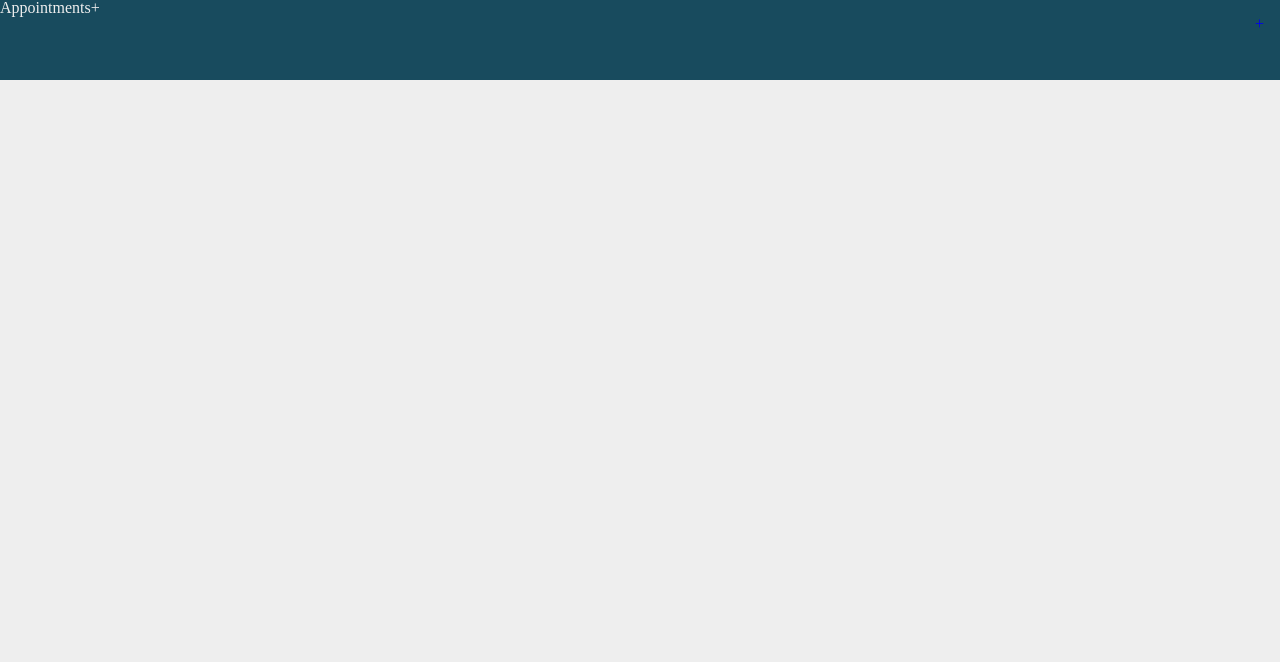
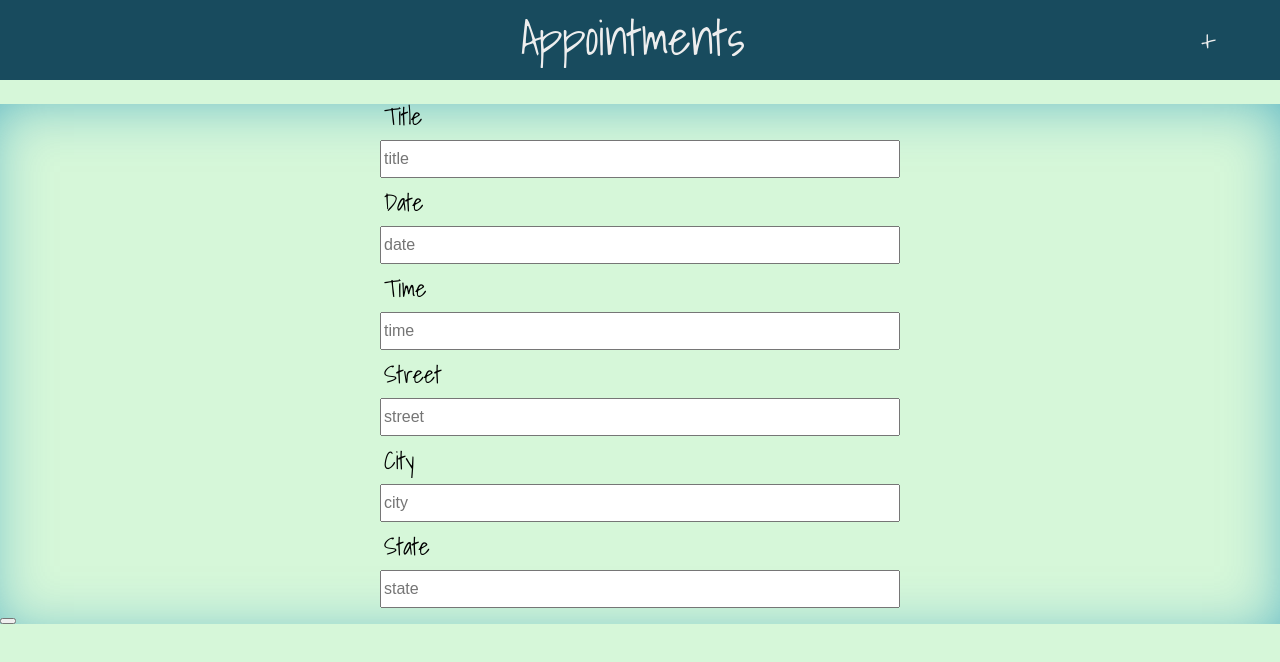
Before and after one commit to lindcmiller/team-appointments, a plain HTML site: page index.html in a window 1280 px wide. Drawn offline with Linux system fonts and the light colour scheme.

Commit message:
add templates, inputs, and styling

```diff
--- a/css/appointments.css
+++ b/css/appointments.css
@@ -1,5 +1,5 @@
 body {
-  background-color: #EEE;
+  background-color: #D6F7D9;
 }
 
 a {
@@ -7,20 +7,56 @@ a {
 }
 
 header {
+  position: absolute;
+  display: block;
+  width: 100%;
+  top: 0;
   background-color: #184B5E;
   color: #EEE;
   height: 5em;
+  font-family: 'Shadows Into Light', sans-serif;
+  text-align: center;
 }
 
 .title {
-  float: left;
+  position: relative;
   display: inline;
+  margin: auto;
+  top: 0.3em;
+  color: #EEE;
+  font-size: 3em;
 }
 
 .add-app {
   float: right;
-  position: absolute;
-  top: 1em;
-  right: 1em;
+  position: relative;
+  top: 0.75em;
+  right: 2em;
   display: inline;
+  color: #EEE;
+  font-size: 2em;
 }
+
+.new-appt {
+  margin-top: 6.5em;
+  border: 1em;
+  box-shadow: inset -3px 5px 64px -14px rgba(1,133,181,0.65);
+}
+
+label {
+  font-family: 'Shadows Into Light', sans-serif;
+  font-size: 1.5em;
+  position: relative;
+  display: block;
+  width: 40%;
+  margin: 0.5em auto;
+}
+
+.new-appt input {
+  position: relative;
+  display: block;
+  width: 40%;
+  margin: auto;
+  line-height: 2em;
+  font-size: 1em;
+}
--- a/index.html
+++ b/index.html
@@ -5,12 +5,58 @@
   <title>Appointments</title>
   <link href="css/reset.css" rel="stylesheet">
   <link href="css/appointments.css" rel="stylesheet">
+  <link href='http://fonts.googleapis.com/css?family=Shadows+Into+Light' rel='stylesheet' type='text/css'>
 </head>
 <body>
   <header>
     <h1 class="title">Appointments</h1>
-    <a class="add-app" href="#">+</a>+
+    <a class="add-app" href="#">+</a>
   </header>
+
+  <script type="text/template" id="all-appts">
+    <ul>
+      <li>
+        <%- m.title %>
+      </li>
+      <li>
+        <%- m.date %>
+      </li>
+      <li>
+        <%- m.time %>
+      </li>
+      <li>
+        <%- m.street %>
+      </li>
+      <li>
+        <%- m.city %>
+      </li>
+      <li>
+        <%- m.state %>
+      </li>
+    </ul>
+
+  </script>
+
+<!--  <script type="text/template" id="create-appt"> -->
+    <form class="new-appt" action="index.html" method="post">
+      <label>Title</label>
+        <input type="text" placeholder="title">
+      <label>Date</label>
+        <input type="text" placeholder="date">
+      <label>Time</label>
+        <input type="text" placeholder="time">
+      <label>Street</label>
+        <input type="text" placeholder="street">
+      <label>City</label>
+        <input type="text" placeholder="city">
+      <label>State</label>
+        <input type="text" placeholder="state">
+
+      <button type="submit" name="button" class="add-button"></button>
+
+    </form>
+<!--  </script> -->
+
 
 <script src="js/jquery.js"></script>
 <script src="https://cdnjs.cloudflare.com/ajax/libs/underscore.js/1.8.3/underscore-min.js></script>
```
